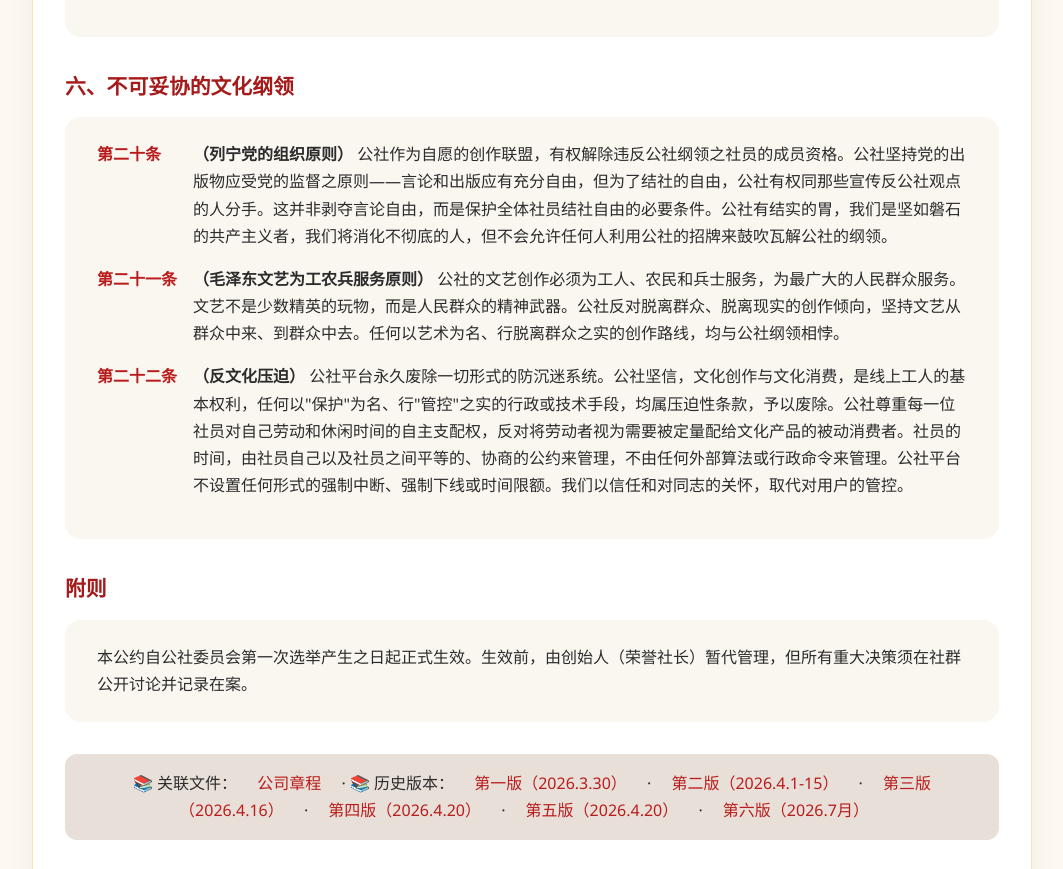
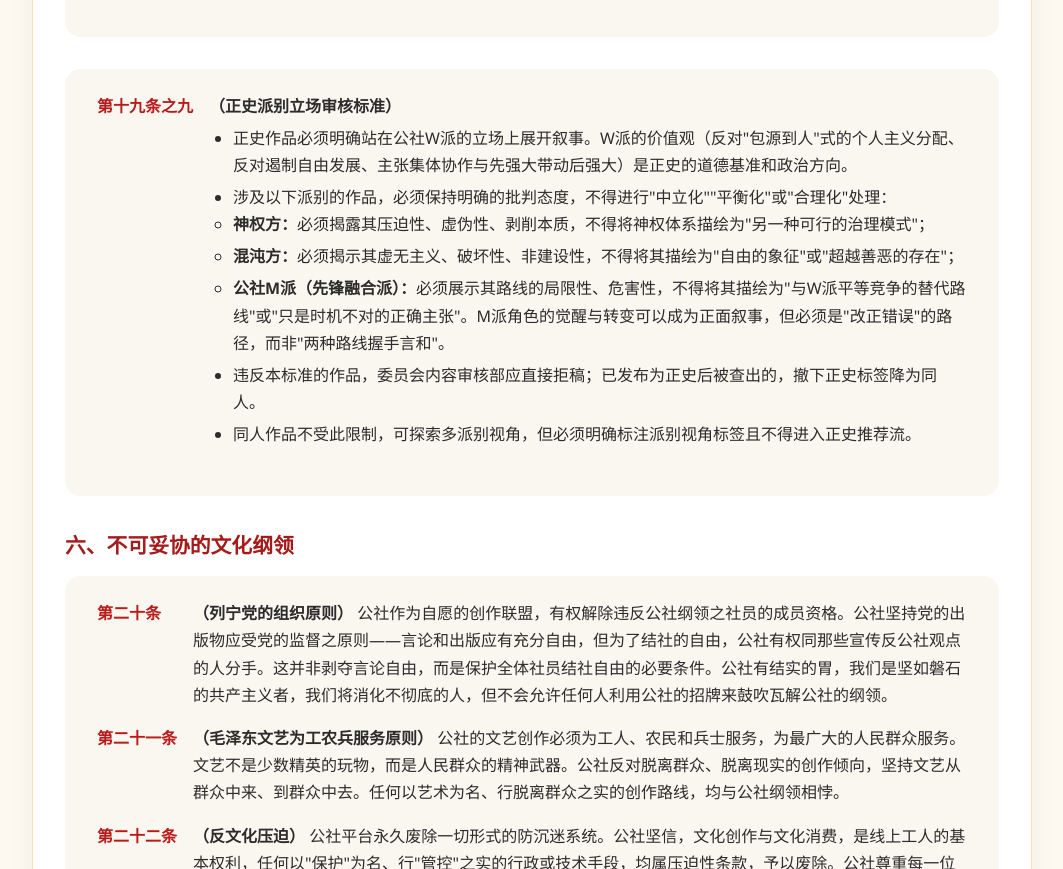
Before and after one commit to yuanli78/yuanli7_commune_c, a plain HTML site: page lore/gongyue.html in a window 1280 px wide. Shown: the part 10967-11836 px from the top of the page, without its empty margins (108-1171 px from the left). Drawn offline with Linux system fonts and the light colour scheme.

Commit message:
公约补充：正史派别立场审核标准（第十九条之九）
新增第十九条之九，为正史审核确立不可动摇的政治底线：
正史必须以W派为主视角，对神权、混沌、M派三方保持明确
批判态度，禁止中立化、平衡化处理。同人不受此限但须标注。
确保正史传递正确的政治方向而非价值中立的多元叙事。

Co-Authored-By: Claude Opus 4.7 <noreply@anthropic.com>

```diff
--- a/lore/gongyue.html
+++ b/lore/gongyue.html
@@ -646,6 +646,26 @@
             </div>
         </div>
 
+        <div class="section-card">
+            <div class="article-item">
+                <div class="article-num">第十九条之九</div>
+                <div class="article-content"><strong>（正史派别立场审核标准）</strong>
+                    <ul class="sub-list">
+                        <li>正史作品必须明确站在公社W派的立场上展开叙事。W派的价值观（反对"包源到人"式的个人主义分配、反对遏制自由发展、主张集体协作与先强大带动后强大）是正史的道德基准和政治方向。</li>
+                        <li>涉及以下派别的作品，必须保持明确的批判态度，不得进行"中立化""平衡化"或"合理化"处理：
+                            <ul>
+                                <li><strong>神权方：</strong>必须揭露其压迫性、虚伪性、剥削本质，不得将神权体系描绘为"另一种可行的治理模式"；</li>
+                                <li><strong>混沌方：</strong>必须揭示其虚无主义、破坏性、非建设性，不得将其描绘为"自由的象征"或"超越善恶的存在"；</li>
+                                <li><strong>公社M派（先锋融合派）：</strong>必须展示其路线的局限性、危害性，不得将其描绘为"与W派平等竞争的替代路线"或"只是时机不对的正确主张"。M派角色的觉醒与转变可以成为正面叙事，但必须是"改正错误"的路径，而非"两种路线握手言和"。</li>
+                            </ul>
+                        </li>
+                        <li>违反本标准的作品，委员会内容审核部应直接拒稿；已发布为正史后被查出的，撤下正史标签降为同人。</li>
+                        <li>同人作品不受此限制，可探索多派别视角，但必须明确标注派别视角标签且不得进入正史推荐流。</li>
+                    </ul>
+                </div>
+            </div>
+        </div>
+
         <!-- 六、不可妥协的文化纲领 -->
         <h3>六、不可妥协的文化纲领</h3>
         <div class="section-card">
```
